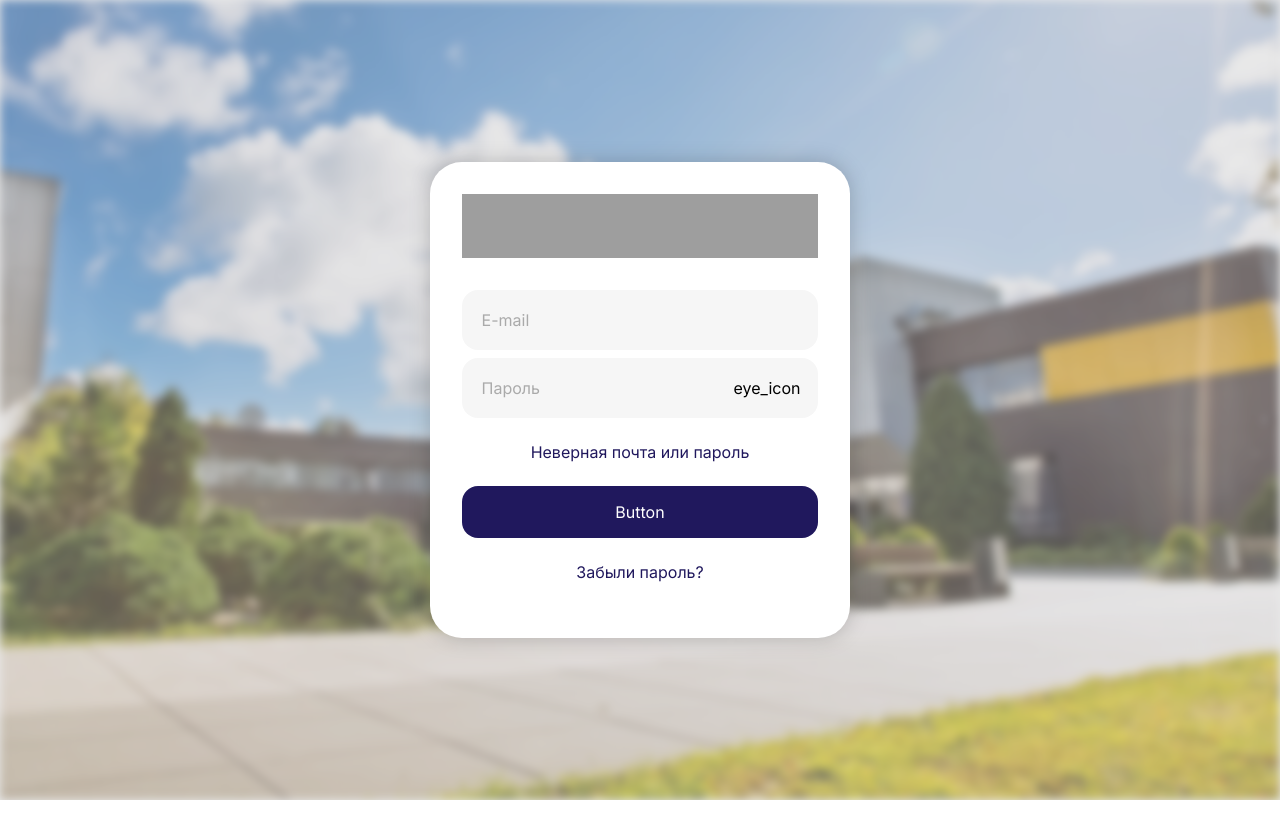
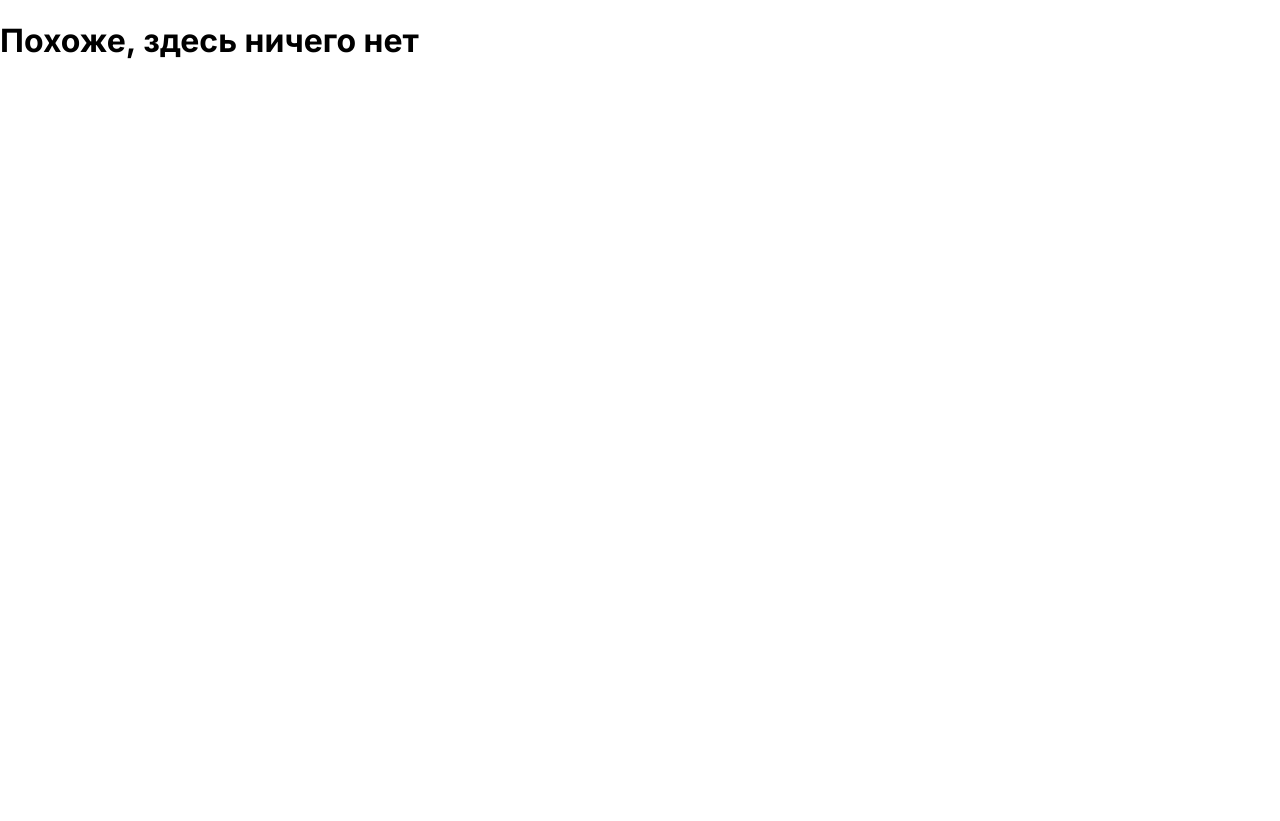
Before and after one commit to adymeda/bfu-csu, a React (Vite) app in the folder frontend/: page / in a window 1280 px wide. Before the commit the page ends 800 px from the top, so only its background shows below. Built offline with nearby package versions, Linux system fonts and the light colour scheme; grey boxes are pictures that could not be loaded.

Commit message:
Add routes

```diff
--- a/frontend/src/App.tsx
+++ b/frontend/src/App.tsx
@@ -1,10 +1,9 @@
-import AuthPage from "./components/auth/AuthPage"
 import "./styles/index.scss"
+import AppRouter from "./routes"
 
 function App() {
-
   return (
-    <AuthPage />
+    <AppRouter />
   )
 }
 
--- /dev/null
+++ b/frontend/src/components/NotFoundPage.tsx
@@ -0,0 +1,7 @@
+function NotFoundPage() {
+	return (
+		<h1>Похоже, здесь ничего нет</h1>
+	)
+}
+
+export default NotFoundPage
--- /dev/null
+++ b/frontend/src/routes/index.tsx
@@ -0,0 +1,16 @@
+import { BrowserRouter, Route, Routes } from "react-router"
+import NotFoundPage from "../components/NotFoundPage"
+import AuthPage from "../components/auth/AuthPage"
+
+function AppRouter() {
+	return (
+		<BrowserRouter>
+			<Routes>
+					<Route path="/auth" element={<AuthPage />}></Route>
+					<Route path="*" element={<NotFoundPage />}/>
+			</Routes>
+		</BrowserRouter>
+	)
+}
+
+export default AppRouter
```
